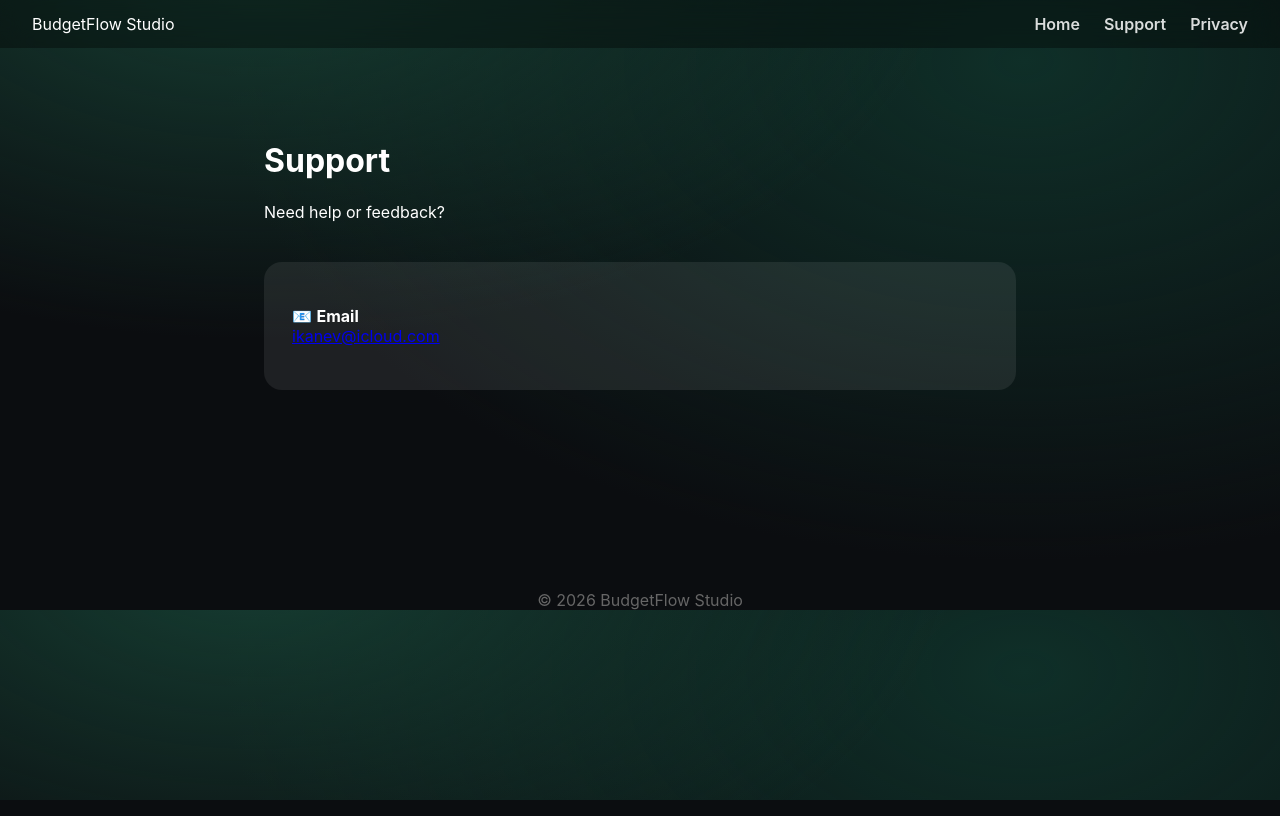
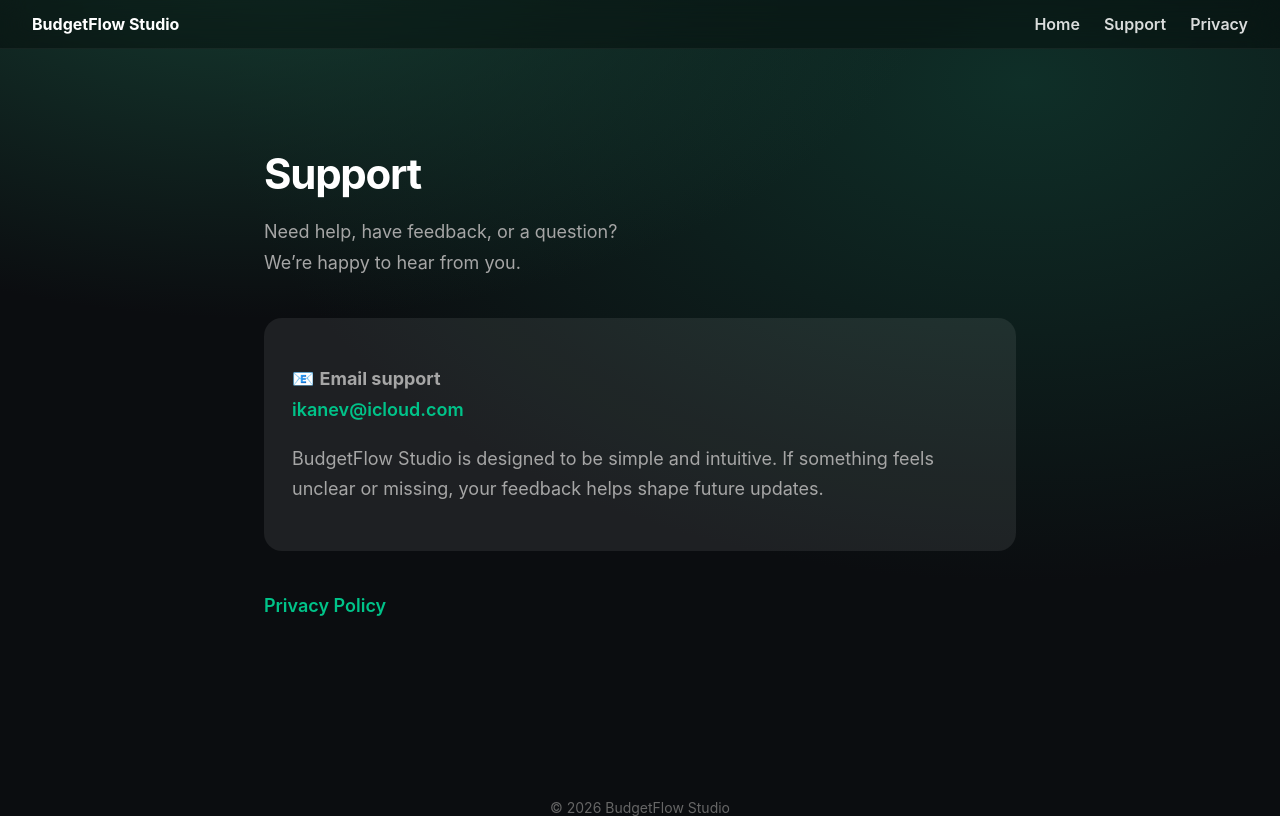
Before and after one commit to Ivan-Kanev/budgetflow-studio-support, a plain HTML site: page support.html in a window 1280 px wide. Drawn offline with Linux system fonts and the light colour scheme.

Commit message:
Enhance support.html with new layout and text
Updated support page with improved content and styles.

```diff
--- a/support.html
+++ b/support.html
@@ -4,29 +4,102 @@
 <meta charset="UTF-8">
 <title>BudgetFlow Studio – Support</title>
 <meta name="viewport" content="width=device-width, initial-scale=1.0">
+
 <style>
-/* SAME VARIABLES & BASE STYLES AS INDEX */
 :root {
-  --accent:#00c389; --bg:#0b0d10; --text:#fff; --muted:#a6a6a6; --glass:rgba(255,255,255,.08);
+  --accent: #00c389;
+  --bg: #0b0d10;
+  --text: #ffffff;
+  --muted: #a6a6a6;
+  --glass: rgba(255,255,255,0.08);
 }
-*{box-sizing:border-box}
-body{
-  margin:0;font-family:-apple-system,BlinkMacSystemFont,"SF Pro Text",sans-serif;
-  background:radial-gradient(700px 400px at 20% -10%,#163f33,transparent),
-             radial-gradient(800px 500px at 80% 10%,#0f2f28,transparent),var(--bg);
-  color:var(--text);
+
+* { box-sizing: border-box; }
+
+body {
+  margin: 0;
+  font-family: -apple-system, BlinkMacSystemFont, "SF Pro Text", sans-serif;
+  background:
+    radial-gradient(700px 400px at 20% -10%, #163f33, transparent),
+    radial-gradient(800px 500px at 80% 10%, #0f2f28, transparent),
+    var(--bg);
+  color: var(--text);
 }
-header{
-  position:fixed;top:0;width:100%;padding:14px 32px;
-  backdrop-filter:blur(14px);background:rgba(0,0,0,.35);
-  display:flex;justify-content:space-between;align-items:center;
+
+.container {
+  max-width: 800px;
+  margin: auto;
+  padding: 120px 24px 80px;
 }
-nav{display:flex;gap:24px}
-nav a{color:var(--text);text-decoration:none;font-weight:600;opacity:.85}
-nav a:hover{opacity:1;color:var(--accent)}
-.container{max-width:800px;margin:auto;padding:120px 24px}
-.card{background:var(--glass);padding:28px;border-radius:18px;margin-top:40px}
-footer{text-align:center;color:#666;margin-top:80px}
+
+/* HEADER */
+header {
+  position: fixed;
+  top: 0;
+  width: 100%;
+  padding: 14px 32px;
+  backdrop-filter: blur(14px);
+  background: rgba(0,0,0,0.35);
+  border-bottom: 1px solid rgba(255,255,255,0.05);
+  display: flex;
+  justify-content: space-between;
+  align-items: center;
+}
+
+header span {
+  font-weight: 700;
+}
+
+nav {
+  display: flex;
+  gap: 24px;
+}
+
+nav a {
+  color: var(--text);
+  font-weight: 600;
+  text-decoration: none;
+  opacity: 0.85;
+}
+
+nav a:hover {
+  opacity: 1;
+  color: var(--accent);
+}
+
+/* CONTENT */
+h1 {
+  font-size: 42px;
+  letter-spacing: -0.03em;
+  margin-bottom: 12px;
+}
+
+p {
+  font-size: 18px;
+  color: var(--muted);
+  line-height: 1.7;
+}
+
+.card {
+  background: var(--glass);
+  padding: 28px;
+  border-radius: 18px;
+  margin-top: 40px;
+}
+
+a {
+  color: var(--accent);
+  font-weight: 600;
+  text-decoration: none;
+}
+
+/* FOOTER */
+footer {
+  text-align: center;
+  color: #666;
+  font-size: 14px;
+  margin-top: 80px;
+}
 </style>
 </head>
 
@@ -42,16 +115,34 @@ footer{text-align:center;color:#666;margin-top:80px}
 </header>
 
 <div class="container">
+
 <h1>Support</h1>
-<p>Need help or feedback?</p>
+<p>
+Need help, have feedback, or a question?<br>
+We’re happy to hear from you.
+</p>
 
 <div class="card">
-<p>📧 <strong>Email</strong><br>
-<a href="mailto:ikanev@icloud.com">ikanev@icloud.com</a></p>
-</div>
+  <p>
+    📧 <strong>Email support</strong><br>
+    <a href="mailto:ikanev@icloud.com">ikanev@icloud.com</a>
+  </p>
+
+  <p>
+    BudgetFlow Studio is designed to be simple and intuitive.
+    If something feels unclear or missing, your feedback helps shape future updates.
+  </p>
 </div>
 
-<footer>© 2026 BudgetFlow Studio</footer>
+<p style="margin-top:40px">
+  <a href="privacy.html">Privacy Policy</a>
+</p>
+
+</div>
+
+<footer>
+© 2026 BudgetFlow Studio
+</footer>
 
 </body>
 </html>
```
